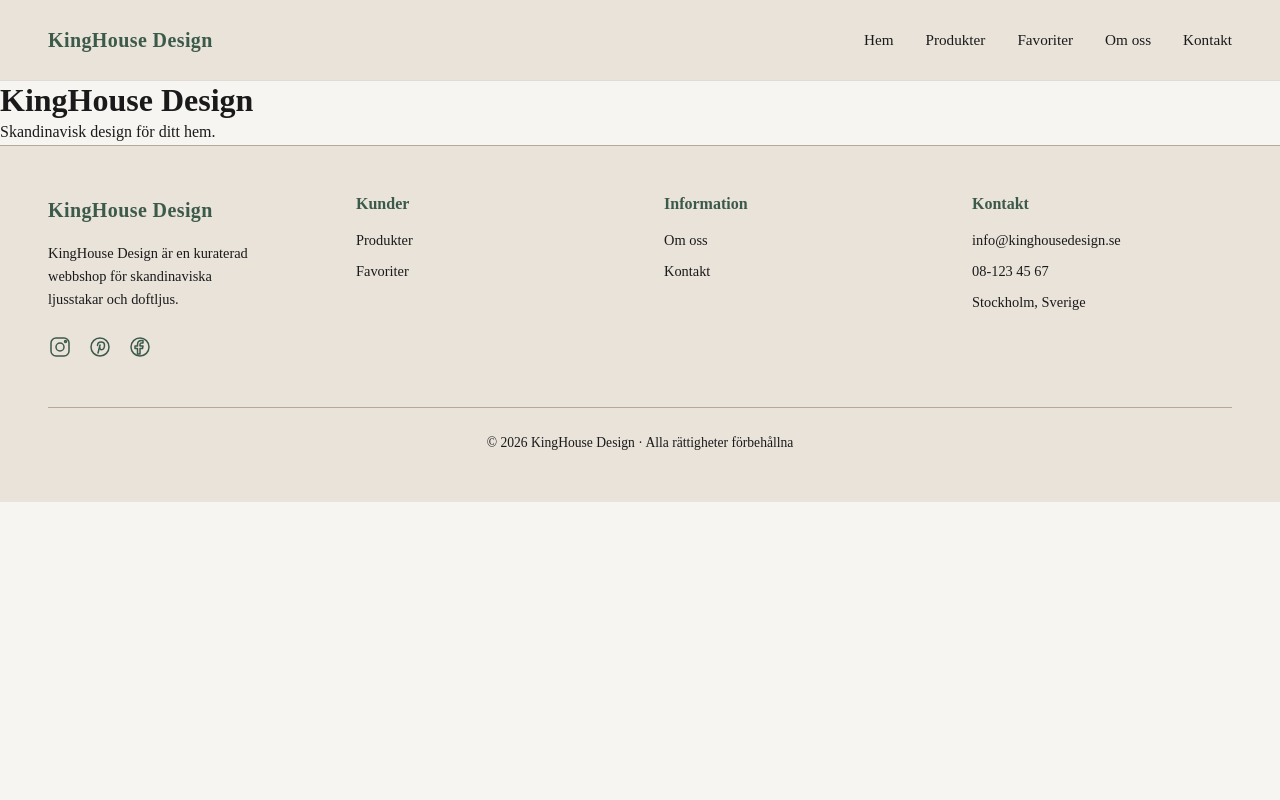
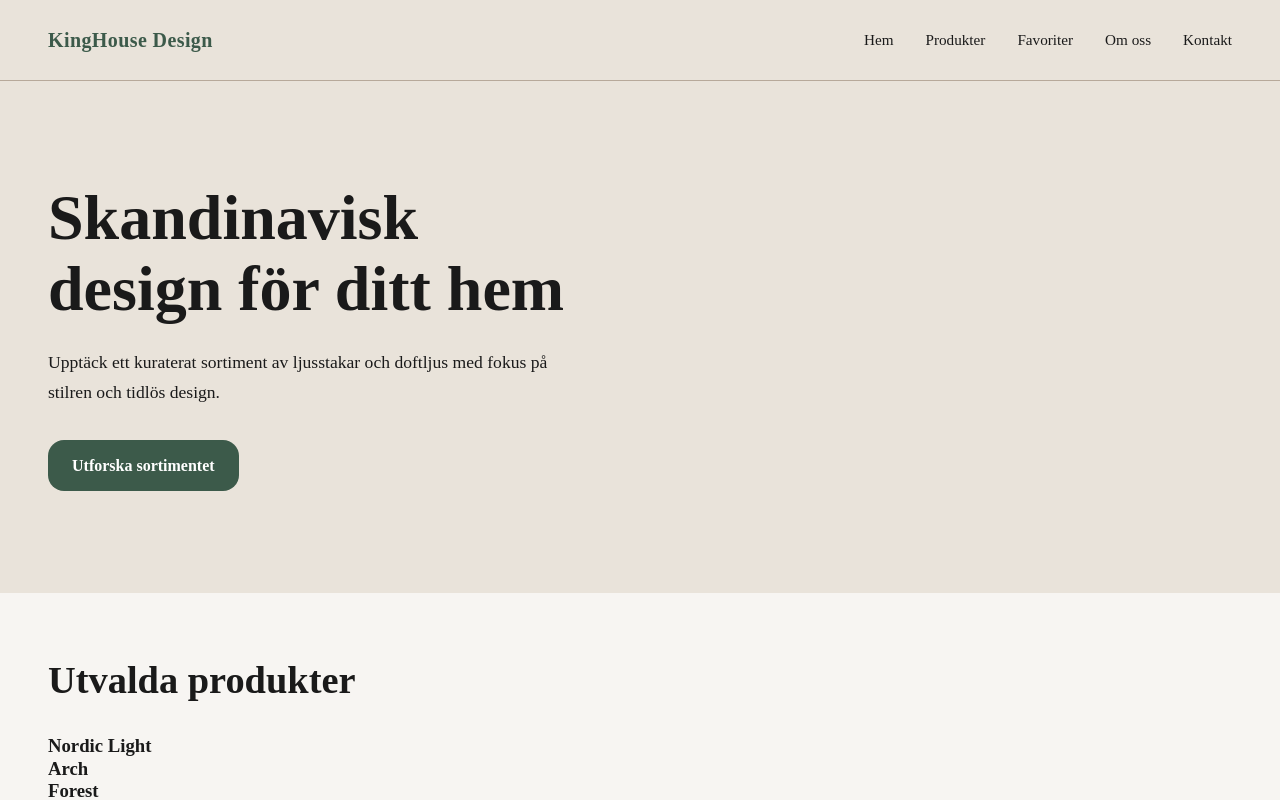
Before and after one commit to KingaSzayer-Iths/kinghouse-nextjs, a Next.js app: page / in a window 1280 px wide. Shown: the top 800 px of the page. Built offline with nearby package versions, Linux system fonts and the light colour scheme; data requests are answered from the project's data file.

Commit message:
build homepage hero and featured products

```diff
--- /dev/null
+++ b/src/app/page.module.css
@@ -0,0 +1,67 @@
+/* HERO */
+.hero {
+  display: flex;
+  flex-direction: column;
+  align-items: flex-start;
+  justify-content: center;
+  min-block-size: 32rem;
+  padding-block: var(--space-2xl);
+  padding-inline: var(--space-xl);
+  background-color: var(--color-beige-light);
+}
+
+/* Huvudrubrik i hero-sektionen */
+.heroTitle {
+  max-inline-size: 38rem;
+  color: var(--color-text);
+  /* clamp(minsta, önskade textstorleken anpassas efter viewportens bredd, största - responsiv typografi) */
+  font-size: clamp(2.25rem, 5vw, 4rem);
+  font-weight: 600;
+  line-height: 1.1;
+}
+
+/* Beskrivning i hero-sektionen */
+.heroDescription {
+    /* ej för lång rad på stora skärmar */
+  max-inline-size: 34rem;
+  margin-block-start: var(--space-md);
+  font-size: 1.1rem;
+  line-height: 1.7;
+}
+
+/* CTA-länk i hero-sektionen */
+.heroCta {
+  display: inline-flex;
+  align-items: center;
+  justify-content: center;
+  margin-block-start: var(--space-lg);
+  padding-block: 0.8rem;
+  padding-inline: 1.5rem;
+  background-color: var(--color-primary);
+  color: var(--color-surface);
+  font-weight: 600;
+  border-radius: 1rem;
+  transition:
+    background-color 0.3s ease,
+    transform 0.3s ease;
+}
+
+.heroCta:hover {
+  background-color: var(--color-primary-dark);
+  transform: translateY(-2px);
+}
+
+/* UTVALDA PRODUKTER */
+.featured {
+  padding-block: var(--space-2xl);
+  padding-inline: var(--space-xl);
+}
+
+/* Rubrik för startsidans innehållssektioner */
+.sectionTitle {
+  margin-block-end: var(--space-lg);
+  color: var(--color-text);
+  font-size: clamp(1.75rem, 3vw, 2.5rem);
+  font-weight: 600;
+  line-height: 1.2;
+}
--- a/src/app/page.tsx
+++ b/src/app/page.tsx
@@ -1,8 +1,44 @@
-export default function Home() {
+import Link from "next/link";
+import styles from "./page.module.css";
+import { getProducts } from "@/lib/products";
+
+
+export default async function Home() {
+  const products = await getProducts();
+  const featuredProducts = products.filter((product) => product.featured);
   return (
     <main id="main-content">
-      <h1>KingHouse Design</h1>
-      <p>Skandinavisk design för ditt hem.</p>
+      {/* Hero-sektion */}
+      <section className={styles.hero}>
+        <h1 className={styles.heroTitle}>
+          Skandinavisk design för ditt hem
+        </h1>
+        <p className={styles.heroDescription}>
+          Upptäck ett kuraterat sortiment av ljusstakar och doftljus
+          med fokus på stilren och tidlös design.
+        </p>
+
+        <Link href="/products" className={styles.heroCta}>
+          Utforska sortimentet
+        </Link>
+      </section>
+
+      {/* Utvalda produkter */}
+      <section className={styles.featured}>
+        <h2 className={styles.sectionTitle}>Utvalda produkter</h2>
+        <div className={styles.productGrid}>
+          {featuredProducts.map((product) => (
+            <article key={product.id} className={styles.productCard}>
+              <h3>{product.name}</h3>
+            </article>
+          ))}
+        </div>
+      </section>
+
+      {/* Kategorier */}
+      <section>
+        <h2>Utforska våra kategorier</h2>
+      </section>
     </main>
   );
 }
--- a/src/components/Header/Header.module.css
+++ b/src/components/Header/Header.module.css
@@ -6,8 +6,8 @@
     padding-block: var(--space-md);
     padding-inline: var(--space-xl);
     background-color: var(--color-beige-light);
-    border-bottom: 1px solid var(--color-border);
-    /* border-bottom: 1px solid var(--color-taupe); */
+    /* border-bottom: 1px solid var(--color-border); */
+    border-bottom: 1px solid var(--color-taupe);
 }
 
 /* Logo */
--- /dev/null
+++ b/src/lib/products.ts
@@ -0,0 +1,10 @@
+import type { Product } from "@/types/Product";
+
+// Hämtar alla produkter från vårt mock-API
+export async function getProducts(): Promise<Product[]> {
+  const response = await fetch("http://localhost:3001/products");
+
+  const products: Product[] = await response.json();
+
+  return products;
+}
```
